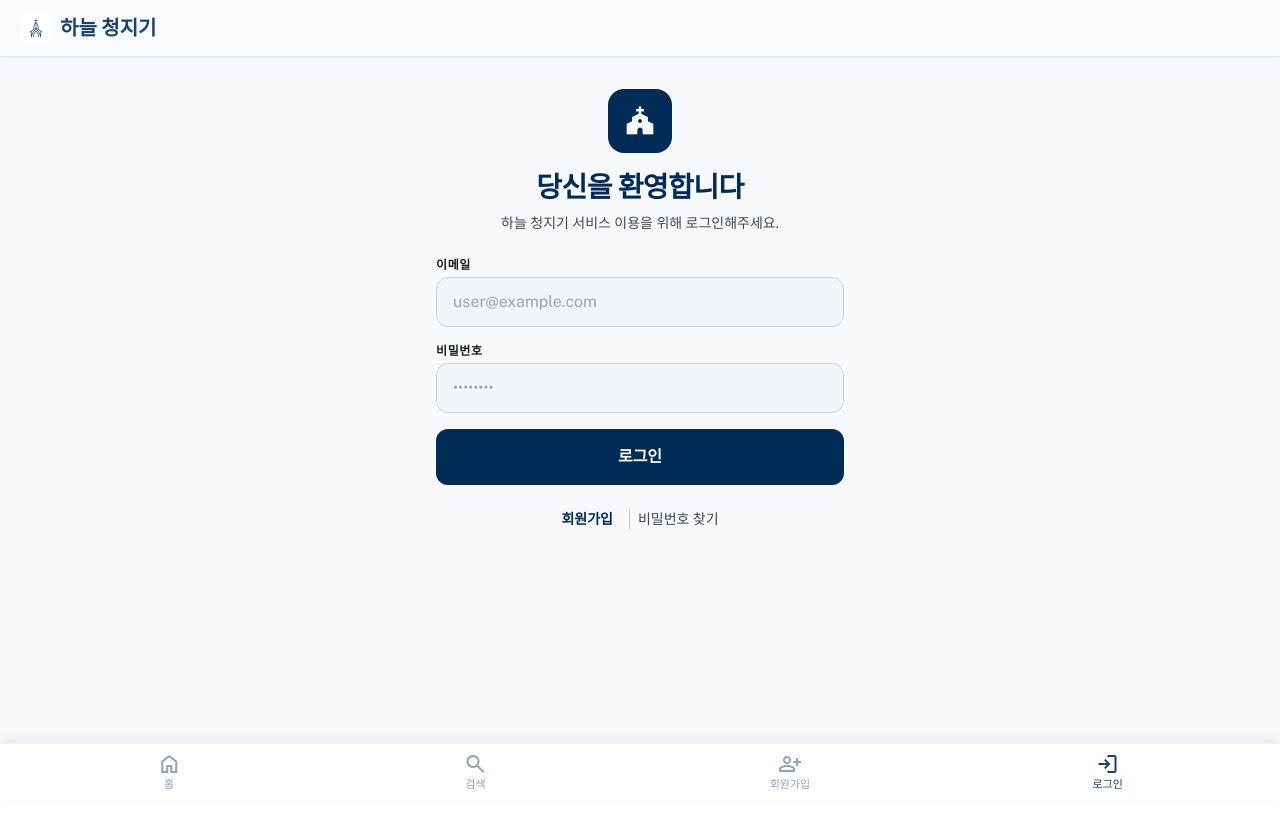
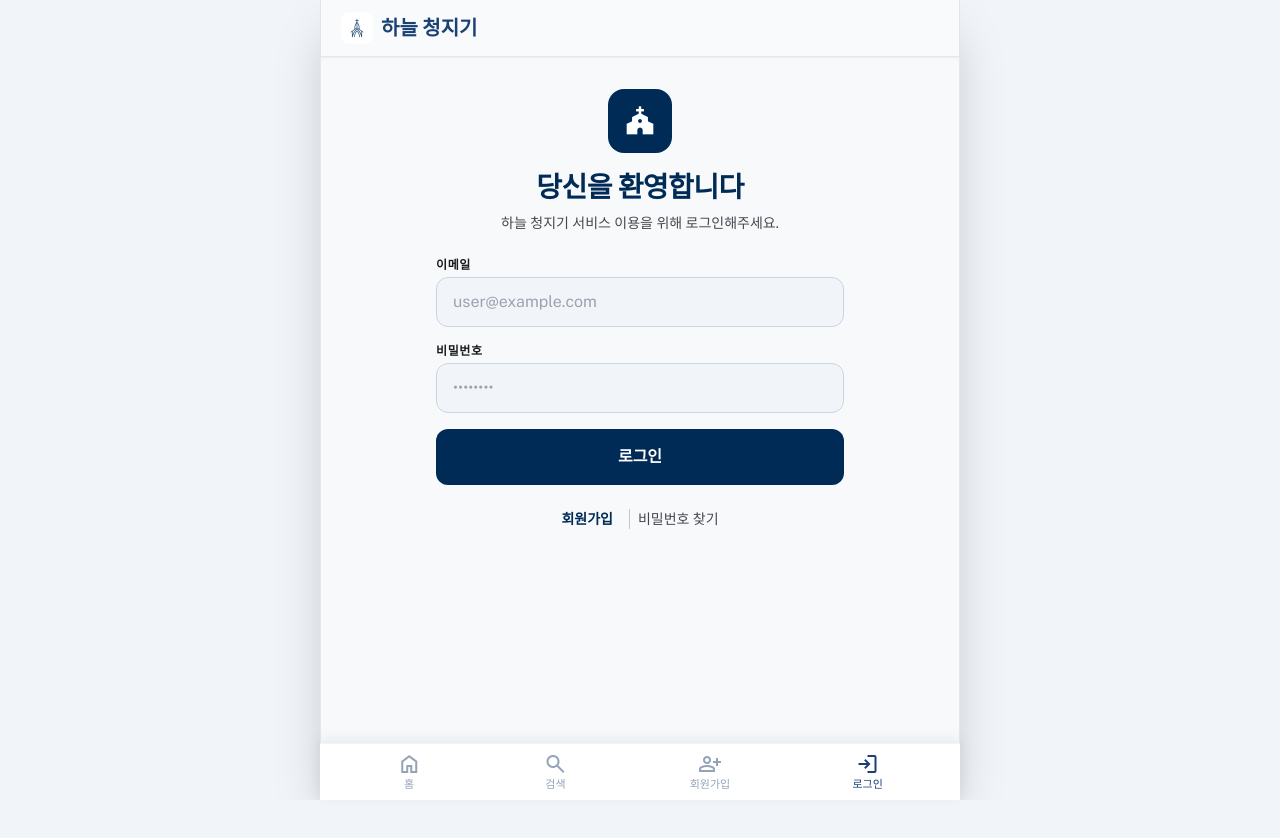
Before and after one commit to gumdalf7787art/sky-steward, a React (Vite) app: page /login in a window 1280 px wide. Shown: the top 838 px of the page. After the commit the page ends 800 px from the top, so only its background shows below. Built offline with nearby package versions, Linux system fonts and the light colour scheme.

Commit message:
UI: Adjust PC layout and fix auth sync in BottomNav

```diff
--- a/src/App.jsx
+++ b/src/App.jsx
@@ -3,6 +3,7 @@ import { BrowserRouter, Routes, Route } from 'react-router-dom';
 import { RecoilRoot } from 'recoil';
 import Home from './pages/Home';
 import ScrollToTop from './components/ScrollToTop';
+import AuthInitializer from './components/AuthInitializer';
 // 추후 페이지들이 추가될 예정입니다.
 import Login from './pages/Login';
 import Signup from './pages/Signup';
@@ -25,7 +26,8 @@ function App() {
     <RecoilRoot>
       <BrowserRouter>
         <ScrollToTop />
-        <div className="bg-background text-on-background font-body-md min-h-screen pb-24">
+        <AuthInitializer />
+        <div className="bg-background text-on-background font-body-md min-h-screen pb-24 max-w-[640px] mx-auto shadow-2xl relative border-x border-slate-200 dark:border-slate-800">
           <Routes>
             <Route path="/" element={<Home />} />
             <Route path="/search" element={<Search />} />
--- /dev/null
+++ b/src/components/AuthInitializer.jsx
@@ -0,0 +1,30 @@
+import { useEffect } from 'react';
+import { useSetRecoilState } from 'recoil';
+import { authState } from '../atoms/auth';
+
+const AuthInitializer = () => {
+  const setAuth = useSetRecoilState(authState);
+
+  useEffect(() => {
+    const token = localStorage.getItem('sky_token');
+    const user = localStorage.getItem('sky_user');
+
+    if (token && user) {
+      try {
+        setAuth({
+          isAuthenticated: true,
+          user: JSON.parse(user),
+          token: token
+        });
+      } catch (e) {
+        console.error("Failed to parse stored user", e);
+        localStorage.removeItem('sky_token');
+        localStorage.removeItem('sky_user');
+      }
+    }
+  }, [setAuth]);
+
+  return null;
+};
+
+export default AuthInitializer;
--- a/src/components/BottomNav.jsx
+++ b/src/components/BottomNav.jsx
@@ -1,18 +1,16 @@
-import React, { useState, useEffect } from 'react';
+import React from 'react';
 import { Link, useLocation } from 'react-router-dom';
+import { useRecoilValue } from 'recoil';
+import { authState } from '../atoms/auth';
 
 const BottomNav = () => {
-  const [isLoggedIn, setIsLoggedIn] = useState(false);
+  const auth = useRecoilValue(authState);
   const location = useLocation();
 
-  // 컴포넌트가 마운트되거나 페이지 이동(location)이 있을 때마다 로그인 상태 체크
-  useEffect(() => {
-    const token = localStorage.getItem('sky_token');
-    setIsLoggedIn(!!token);
-  }, [location]);
+  const isLoggedIn = auth.isAuthenticated;
 
   return (
-    <nav className="fixed bottom-0 left-0 w-full z-50 flex justify-around items-center px-4 py-2 pb-safe bg-white dark:bg-slate-950 border-t border-slate-100 dark:border-slate-800 shadow-[0_-4px_12px_rgba(26,65,115,0.08)]">
+    <nav className="fixed bottom-0 left-1/2 -translate-x-1/2 w-full max-w-[640px] z-50 flex justify-around items-center px-4 py-2 pb-safe bg-white dark:bg-slate-950 border-t border-slate-100 dark:border-slate-800 shadow-[0_-4px_12px_rgba(26,65,115,0.08)]">
       <Link className={`flex flex-col items-center justify-center ${location.pathname === '/' ? 'text-[#1A4173] dark:text-blue-300 font-bold' : 'text-slate-400'}`} to="/">
         <span className="material-symbols-outlined" style={{ fontVariationSettings: location.pathname === '/' ? "'FILL' 1" : "'FILL' 0" }}>home</span>
         <span className="font-public-sans text-[11px] font-medium">홈</span>
--- a/src/components/Header.jsx
+++ b/src/components/Header.jsx
@@ -4,7 +4,7 @@ import { Link } from 'react-router-dom';
 const Header = () => {
   return (
     <header className="bg-slate-50 dark:bg-slate-900 shadow-sm dark:shadow-none border-b border-slate-200 dark:border-slate-800 sticky top-0 z-50">
-      <div className="flex justify-between items-center w-full px-5 py-3 max-w-7xl mx-auto">
+      <div className="flex justify-between items-center w-full px-5 py-3">
         <Link to="/" className="flex items-center gap-2 hover:opacity-80 transition-opacity">
           <div className="w-8 h-8 rounded-lg overflow-hidden flex items-center justify-center">
             <img src="/favicon.png" alt="하늘 청지기 로고" className="w-full h-full object-cover" />
--- a/src/index.css
+++ b/src/index.css
@@ -9,7 +9,8 @@
   .hide-scrollbar::-webkit-scrollbar { display: none; }
   .hide-scrollbar { -ms-overflow-style: none; scrollbar-width: none; }
   body {
-    min-height: max(884px, 100dvh);
+    min-height: 100vh;
+    @apply bg-slate-100 dark:bg-slate-900;
   }
 }
 
--- a/src/pages/BusinessDetail.jsx
+++ b/src/pages/BusinessDetail.jsx
@@ -268,7 +268,7 @@ const BusinessDetail = () => {
             </div>
 
             {/* 1. TOP: Image Swiper Section (Enhanced) */}
-            <div className="max-w-md mx-auto relative group">
+            <div className="w-full relative group">
                 <div className="aspect-[4/3] bg-slate-200 relative overflow-hidden">
                     {images.length > 0 ? (
                         <>
@@ -355,7 +355,7 @@ const BusinessDetail = () => {
                 </button>
             </div>
 
-            <main className="max-w-md mx-auto">
+            <main className="w-full">
                 {/* 3. CONTENT: Home Section */}
                 <section ref={homeRef} id="home" className="space-y-6 pt-6">
                     {/* Basic Info Card */}
--- a/src/pages/Home.jsx
+++ b/src/pages/Home.jsx
@@ -85,7 +85,7 @@ const Home = () => {
   return (
     <>
       <Header />
-      <main className="max-w-7xl mx-auto">
+      <main className="w-full">
         {/* Search Bar Section */}
         <section className="px-margin-mobile pt-[17px] pb-[8px]">
           <div className="relative group">
@@ -287,7 +287,7 @@ const Home = () => {
 
         {/* Footer Section */}
         <section className="px-margin-mobile py-10 bg-slate-50 dark:bg-slate-900 border-t border-slate-200 dark:border-slate-800">
-          <div className="max-w-7xl mx-auto">
+          <div className="w-full">
             <div className="flex flex-col space-y-2">
               <h4 className="text-body-lg font-bold text-slate-800 dark:text-slate-200">블루프라임</h4>
               <div className="flex flex-wrap gap-x-4 gap-y-1 text-label-lg text-slate-500 dark:text-slate-400">
```
